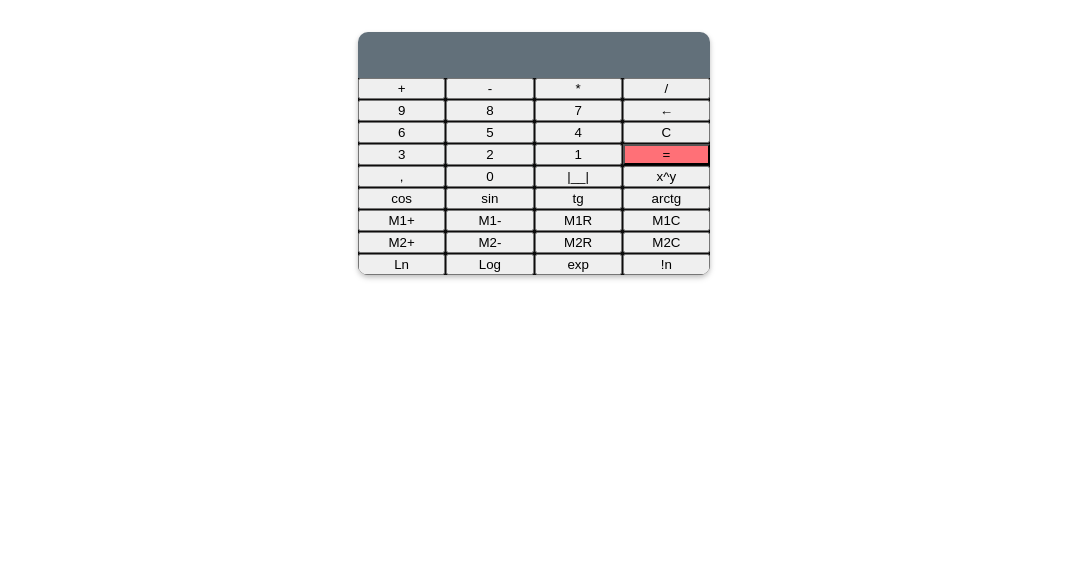
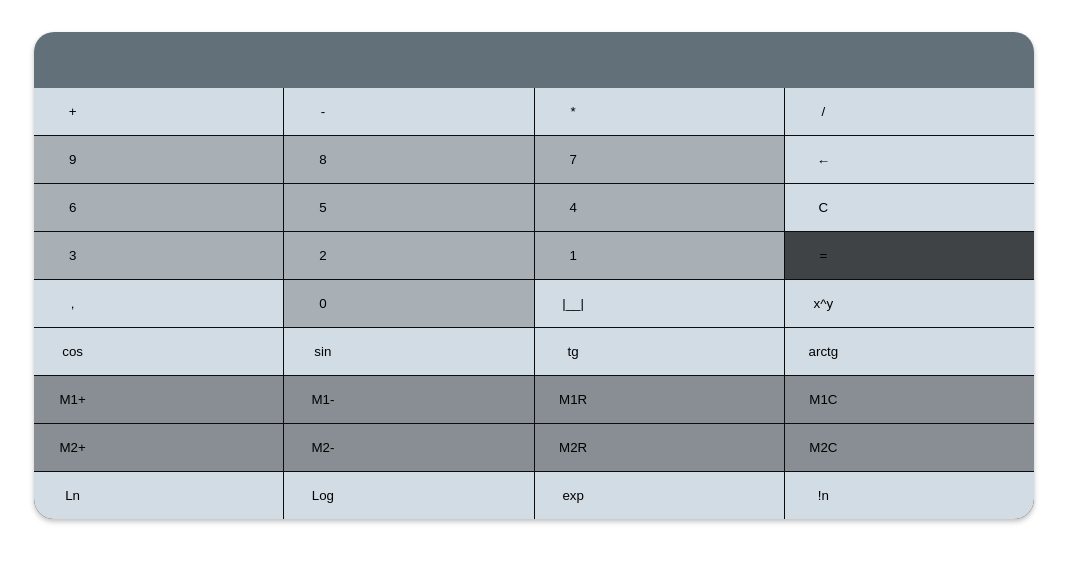
Before and after one commit to eviolspirid777/CalculatorVue, a Vue app in the folder vueCalc/: page / in a window 1280 px wide. Shown: the top 562 px of the page, without its empty margins (106-1173 px from the left). Built offline with nearby package versions, Linux system fonts and the light colour scheme.

Commit message:
Изменил дизайн, добавил обработку наведения на клавишу HOVER, увеличил размер кал-ра, а также сделал css в одном файле

```diff
--- a/vueCalc/src/App.vue
+++ b/vueCalc/src/App.vue
@@ -2,43 +2,44 @@
   <div class="calculator">
     <div class="calculator__output">{{textbox}}</div>
     <div class="calculator__keys">
-      <button @click="plusClick">+</button>
-      <button @click="minusClick">-</button>
-      <button @click="multClick">*</button>
-      <button @click="divClick">/</button>
-      <button @click="nineClick">9</button>
-      <button @click="eightClick">8</button>
-      <button @click="sevenClick">7</button>
-      <button @click="delClick">&larr;</button>
-      <button @click="sixClick">6</button>
-      <button @click="fiveClick">5</button>
-      <button @click="fourClick">4</button>
-      <button @click="clearClick">C</button>
-      <button @click="threeClick">3</button>
-      <button @click="twoClick">2</button>
-      <button @click="oneClick">1</button>
-      <button class="calculator__key--enter" @click="equalClick">=</button>
-      <button @click="dotClick">,</button>
-      <button @click="nulClick">0</button>
-      <button @click="spaceClick">|__|</button>
-      <button @click="exponentiationClick">x^y</button>
-      <button @click="cosClick">cos</button>
-      <button @click="sinClick">sin</button>
-      <button @click="tgClick">tg</button>
-      <button @click="arctgClick">arctg</button>
-      <button @click="m1PlusClick">M1+</button>
-      <button @click="m1MinusClick">M1-</button>
-      <button @click="m1RClick">M1R</button>
-      <button @click="m1CClick">M1C</button>
-      <button @click="m2PlusClick">M2+</button>
-      <button @click="m2MinusClick">M2-</button>
-      <button @click="m2RClick">M2R</button>
-      <button @click="m2CClick">M2C</button>
-      <button @click="lnClick">Ln</button>
-      <button @click="logClick">Log</button>
-      <button @click="expClick">exp</button>
-      <button @click="factClick">!n</button>
+      <button @click="plusClick" class="calculator__key calculator__key--operator">+</button>
+      <button @click="minusClick" class="calculator__key calculator__key--operator">-</button>
+      <button @click="multClick" class="calculator__key calculator__key--operator">*</button>
+      <button @click="divClick" class="calculator__key calculator__key--operator">/</button>
+      <button @click="nineClick" class="calculator__key">9</button>
+      <button @click="eightClick" class="calculator__key">8</button>
+      <button @click="sevenClick" class="calculator__key">7</button>
+      <button @click="delClick" class="calculator__key calculator__key--operator">&larr;</button>
+      <button @click="sixClick" class="calculator__key">6</button>
+      <button @click="fiveClick" class="calculator__key">5</button>
+      <button @click="fourClick" class="calculator__key">4</button>
+      <button @click="clearClick" class="calculator__key calculator__key--operator">C</button>
+      <button @click="threeClick" class="calculator__key">3</button>
+      <button @click="twoClick" class="calculator__key">2</button>
+      <button @click="oneClick" class="calculator__key">1</button>
+      <button @click="equalClick" class="calculator__key calculator__key--enter">=</button>
+      <button @click="dotClick" class="calculator__key calculator__key--operator">,</button>
+      <button @click="nulClick" class="calculator__key">0</button>
+      <button @click="spaceClick" class="calculator__key calculator__key--operator">|__|</button>
+      <button @click="exponentiationClick" class="calculator__key calculator__key--operator">x^y</button>
+      <button @click="cosClick" class="calculator__key calculator__key--operator">cos</button>
+      <button @click="sinClick" class="calculator__key calculator__key--operator">sin</button>
+      <button @click="tgClick" class="calculator__key calculator__key--operator">tg</button>
+      <button @click="arctgClick" class="calculator__key calculator__key--operator">arctg</button>
+      <button @click="m1PlusClick" class="calculator__key calculator__key--memory">M1+</button>
+      <button @click="m1MinusClick" class="calculator__key calculator__key--memory">M1-</button>
+      <button @click="m1RClick" class="calculator__key calculator__key--memory">M1R</button>
+      <button @click="m1CClick" class="calculator__key calculator__key--memory">M1C</button>
+      <button @click="m2PlusClick" class="calculator__key calculator__key--memory">M2+</button>
+      <button @click="m2MinusClick" class="calculator__key calculator__key--memory">M2-</button>
+      <button @click="m2RClick" class="calculator__key calculator__key--memory">M2R</button>
+      <button @click="m2CClick" class="calculator__key calculator__key--memory">M2C</button>
+      <button @click="lnClick" class="calculator__key calculator__key--operator">Ln</button>
+      <button @click="logClick" class="calculator__key calculator__key--operator">Log</button>
+      <button @click="expClick" class="calculator__key calculator__key--operator">exp</button>
+      <button @click="factClick" class="calculator__key calculator__key--operator">!n</button>
 </div>
+
   </div>
 </template>
 <script>
@@ -136,24 +137,24 @@ export default {
       m1CClick(){
         this.M1 = 0
       },
-      m2CClic(){
+      m2CClick(){
         this.M2 = 0
       },
       m1PlusClick(){
         this.M1 = parseFloat(this.M1) + parseFloat(this.textbox)
       },
       m2PlusClick(){
-        this.M1 = parseFloat(this.M1) + parseFloat(this.textbox)
+        this.M2 = parseFloat(this.M1) + parseFloat(this.textbox)
       },
       m1MinusClick(){
         this.M1 = parseFloat(this.M1) - parseFloat(this.textbox)
       },
       m2MinusClick(){
-        this.M1 = parseFloat(this.M2) - parseFloat(this.textbox)
+        this.M2 = parseFloat(this.M2) - parseFloat(this.textbox)
       },
       factClick(){
         var result = 1
-        for(var i = 1; i <= parseFloat(this.textbox);i++){
+        for(var i = 1; i <=parseFloat(this.textbox);i++){
 result *= i
 }
 this.textbox = result
@@ -165,7 +166,7 @@ export default {
 this.textbox += ' '
 },
 expClick(){
-        this.textbox =  Math.exp(this.textbox)
+this.textbox = Math.exp(this.textbox)
 },
 exponentiationClick() {
 this.textbox += " ^ "
@@ -191,3 +192,68 @@ export default {
 }
 }
 </script>
+
+<style>
+.calculator {
+  border-radius: 20px;
+  box-shadow: 0px 3px 6px 0px rgba(0, 0, 0, 0.15), 0px 2px 4px 0px rgba(0, 0, 0, 0.12);
+  margin-inline-start: auto;
+  margin-inline-end: auto;
+  margin-block-start: 32px;
+  max-inline-size: 1000px;
+  overflow: hidden;
+}
+.calculator__output {
+  height: 40px;
+  width: 989px;
+  background: hsl(203, 11%, 43%);
+  color: hsl(0, 0%, 100%);
+  font-size: 32px;
+  padding-block-start: 8px;
+  padding-block-end: 8px;
+  padding-inline-end: 12px;
+  text-align: end;
+}
+.calculator__keys {
+  display: grid;
+  grid-template-columns: repeat(4,1fr);
+  grid-gap: 1px;
+  background: hsl(0, 4%, 5%);
+}
+.calculator__key {
+  background: hsla(207, 25%, 86%, 0.788);
+  border: none;
+  padding-block-start: 16px;
+  padding-block-end: 16px;
+  padding-inline-end: 192px;
+  padding-inline-start: 20px;
+  font-size: 24;
+}
+.calculator__key:hover {
+  background: hsla(207, 25%, 86%, 0.349);
+
+}
+.calculator__key:active,
+.calculator__key:focus {
+  box-shadow: 0 0 8px 0 rgba(0, 0, 0, 0.3) inset;
+  outline: none;
+}
+.calculator__key--operator {
+  background: hsl(208, 25%, 86%);
+}
+.calculator__key--memory{
+  background: hsla(207, 25%, 86%, 0.623);
+}
+.calculator__key--operator:active {
+  background: hsl(208, 24%, 80%);
+}
+
+.calculator__key--enter{
+  background: hsla(207, 24%, 80%, 0.281);
+}
+
+.calculator__key--enter:hover {
+  background: hsla(0, 100%, 50%, 0.527);
+  cursor: pointer;
+}
+</style>
--- a/vueCalc/src/main.js
+++ b/vueCalc/src/main.js
@@ -1,5 +1,4 @@
 import { createApp } from 'vue'
-import './style.css'
 import App from './App.vue'
 
 createApp(App).mount('#app')
--- a/vueCalc/src/style.css
+++ /dev/null
@@ -1,49 +0,0 @@
-.calculator {
-  border-radius: 10px;
-  box-shadow: 0px 3px 6px 0px rgba(0, 0, 0, 0.15), 0px 2px 4px 0px rgba(0, 0, 0, 0.12);
-  margin-inline-start: auto;
-  margin-inline-end: auto;
-  margin-block-start: 2em;
-  max-inline-size: 22rem;
-  overflow: hidden;
-}
-.calculator__output {
-  height: 30px;
-  background: hsl(203, 11%, 43%);
-  color: hsl(0, 0%, 100%);
-  font-size: 2rem;
-  padding-block-start: 0.5rem;
-  padding-block-end: 0.5rem;
-  padding-inline-end: 0.75rem;
-  text-align: end;
-}
-.calculator__keys {
-  display: grid;
-  grid-template-columns: repeat(4, 1fr);
-  grid-gap: 1px;
-  background: hsl(0, 4%, 5%);
-}
-.calculator__key {
-  background: hsl(271, 30%, 21%);
-  border: none;
-  padding-block-start: 1rem;
-  padding-block-end: 1rem;
-  padding-inline-end: 12rem;
-  padding-inline-start: 1.25rem;
-  font-size: 1.5rem;
-}
-.calculator__key:active,
-.calculator__key:focus {
-  box-shadow: 0 0 8px 0 rgba(0, 0, 0, 0.3) inset;
-  outline: none;
-}
-.calculator__key--operator {
-  background: hsl(208, 25%, 86%);
-}
-.calculator__key--operator:active {
-  background: hsl(208, 24%, 80%);
-}
-
-.calculator__key--enter {
-  background: hsl(357, 100%, 72%);
-}
```
Lines whose indentation alone changed are shown as unchanged.
